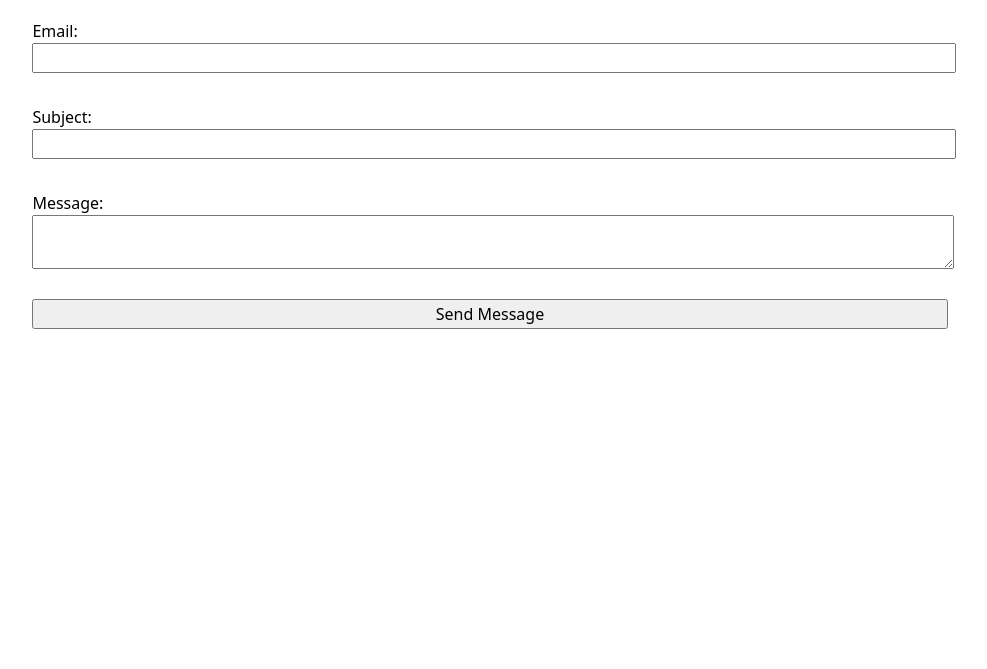
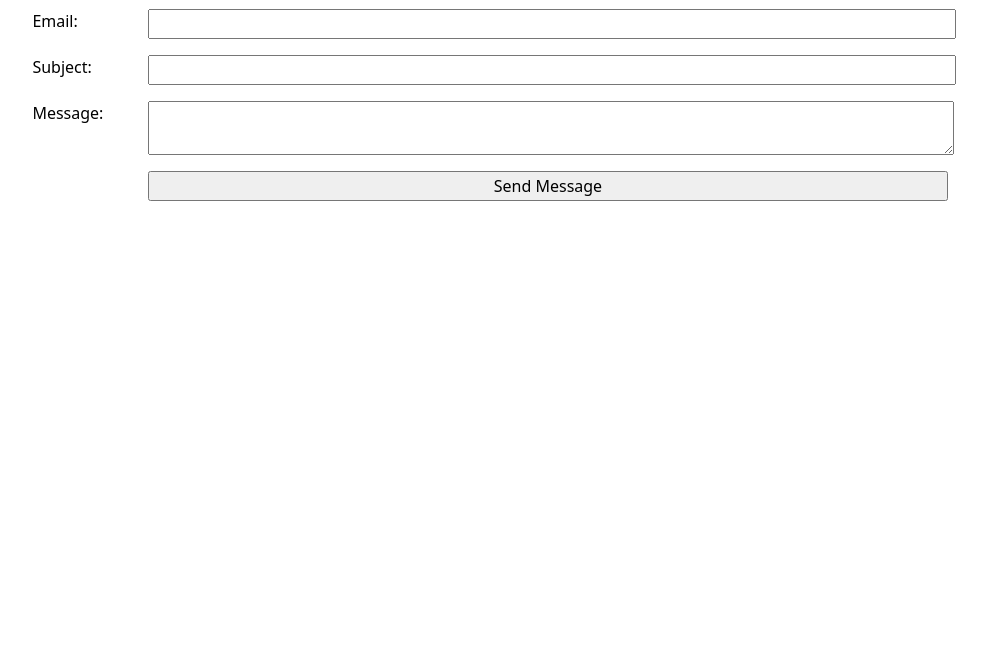
Before and after one commit to andiigonzalez/portfolio, a plain HTML site: page contact/index.html in a window 1280 px wide. Shown: the part 131-800 px from the top of the page, without its empty margins (150-1137 px from the left). Drawn offline with Linux system fonts and the light colour scheme.

Commit message:
updated the css layout up to step 3

```diff
--- a/contact/index.html
+++ b/contact/index.html
@@ -29,8 +29,8 @@
 
         <label for="body">Message:</label>
         <textarea id="body" name="body" required></textarea>
-        <br></br>
-        <button type="submit" id="message-button" >Send Message</button>
+
+        <button type="submit" id="message-button">Send Message</button>
     </form>
 </body>
 </html>
--- a/style.css
+++ b/style.css
@@ -11,6 +11,9 @@ body {
     max-width: 100ch;
     margin-inline: max(1em, (100% - 100ch) / 2);
 
+  }
+  h1 {
+    text-align: center;
   }
 
 /* >>>>>>>>>>>>>>>>>>>> NAVIGATION <<<<<<<<<<<<<<<<<<<< */
@@ -49,20 +52,32 @@ nav a:hover {
 
 /* >>>>>>>>>>>>>>>>>>>> CONTACT <<<<<<<<<<<<<<<<<<<< */
 
-input, textarea, button {
+input, textarea{
+    width: 100%;
+    display: grid;
     font: inherit;
-    width: 100% ;
+    grid-column: 2;
 }
+button {
+    font: inherit;
+    width: 100%;
+    display: grid;
+    grid-column: 2;
+    font: inherit;
+}
+
 form {
-    display: block;
-
-    box-sizing: border-box;
- }
+    display: grid;
+    grid-template-columns: 1fr 8fr;
+    grid-column: 1 / -1;
+    gap: 1em;
+  }
 
 label {
-    margin-block-start: 2em ;
-    display: block;
- }
+    display: grid;
+    grid-template-columns: subgrid;
+  }
+
 
 /* >>>>>>>>>>>>>>>>>>>> RESUME <<<<<<<<<<<<<<<<<<<< */
 
```
Also changed, not shown: projects/index.html (+4 -4 lines).
